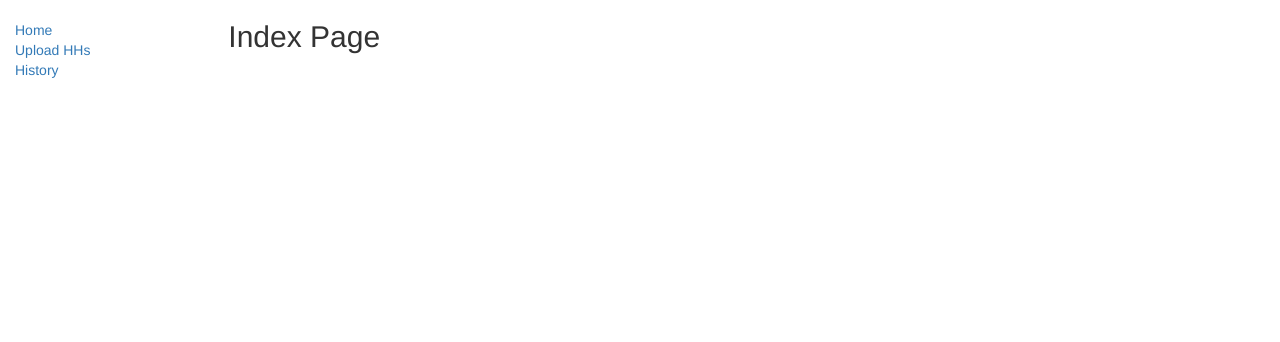
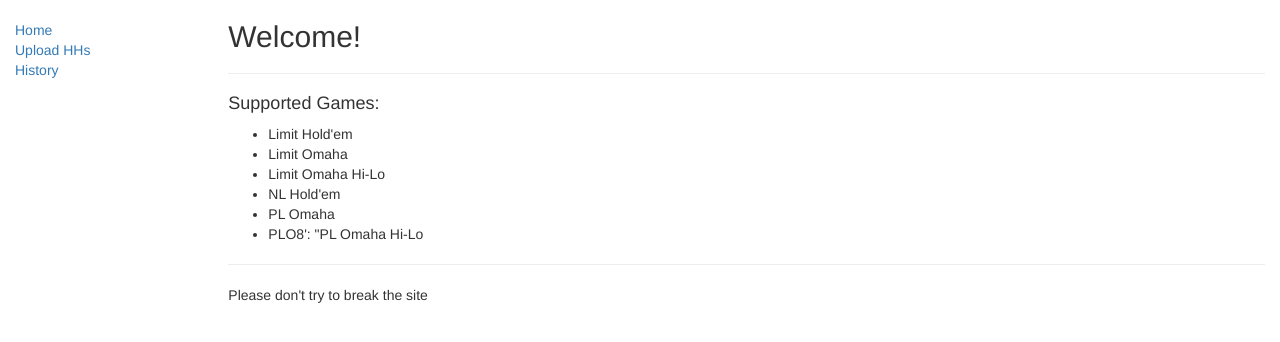
Before and after one commit to yochess2/maniahandconverter, a Django app: page / in a window 1280 px wide. Shown: the top 342 px of the page. Run offline with Django 3.2, Linux system fonts and the light colour scheme; some libraries are stand-ins or nearby versions.

Commit message:
Add index

```diff
--- a/maniahandconverter/templates/index.html
+++ b/maniahandconverter/templates/index.html
@@ -3,5 +3,17 @@
 {% block title %}<title>Handconverter</title>{% endblock %}
 
 {% block content %}
-<h2>Index Page</h2>
+<h2>Welcome!</h2>
+<hr>
+<h4>Supported Games:</h4>
+<ul>
+  <li>Limit Hold'em</li>
+  <li>Limit Omaha</li>
+  <li>Limit Omaha Hi-Lo</li>
+  <li>NL Hold'em</li>
+  <li>PL Omaha</li>
+  <li>PLO8': "PL Omaha Hi-Lo</li>
+</ul>
+<hr>
+<p>Please don't try to break the site</p>
 {% endblock %}
```
